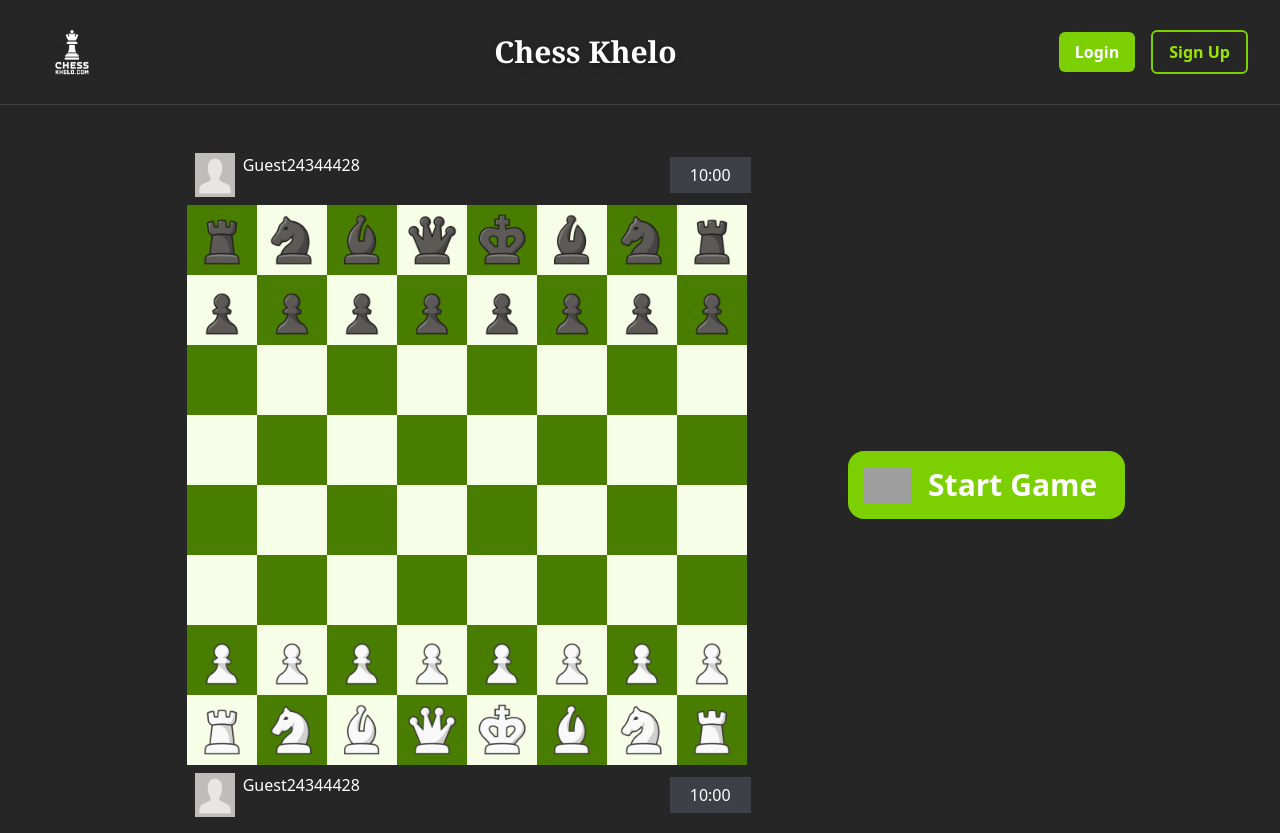
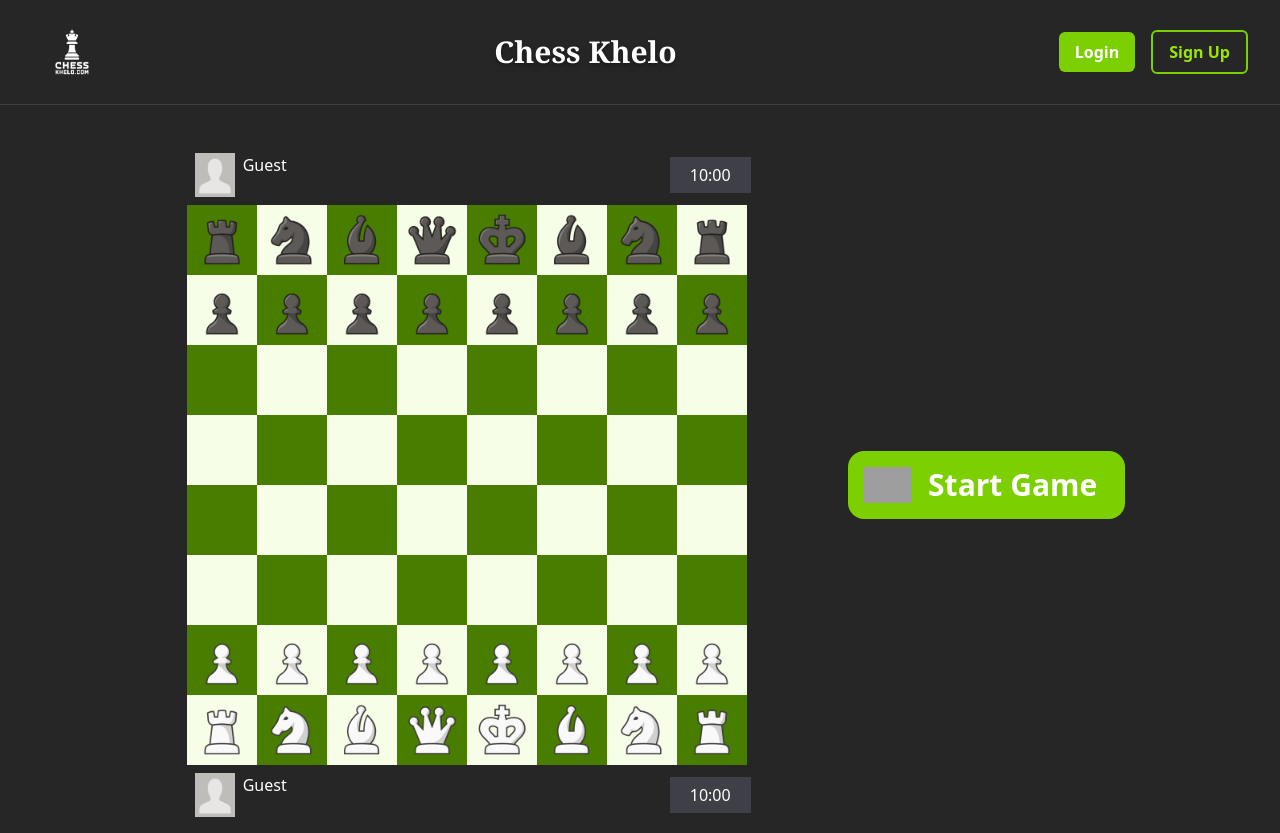
Before and after one commit to Priyanshu-coder81/Chess-Game, a React (Vite) app in the folder frontend/: page /game in a window 1280 px wide. Built offline with nearby package versions, Linux system fonts and the light colour scheme; no server answers; grey boxes are pictures that could not be loaded.

Commit message:
Integrated useAuth context to fetch and display user avatar and username in the Profile

```diff
--- a/frontend/src/components/ProfileCard.jsx
+++ b/frontend/src/components/ProfileCard.jsx
@@ -1,3 +1,5 @@
+import { useAuth } from "../contexts/AuthContext";
+
 export const ProfileCard = ({ time, started,connect }) => {
 
 
@@ -8,12 +10,15 @@
 
   const formatTime = `${mins}:${secs}`;
 
+  const {user} = useAuth();
+
+
 
   return (
     <div className={`w-full text-white flex justify-between m-2 `}>
       <div className='flex'>
-        <img src='/white_400.png' alt='' className='w-10 h-auto' />
-        <h2 className='pl-2'>{connect? "Searching" : "Guest24344428"}</h2>
+        <img src={user? user.avatar : "/white_400.png"} alt='' className='w-10 h-auto' />
+        <h2 className='pl-2'>{connect? "Searching" : user?.username || "Guest"}</h2>
       </div>
       <div className='bg-zinc-700 px-5  p-1.5 m-1'>
         {started === false ? `10:00` : formatTime}
```
